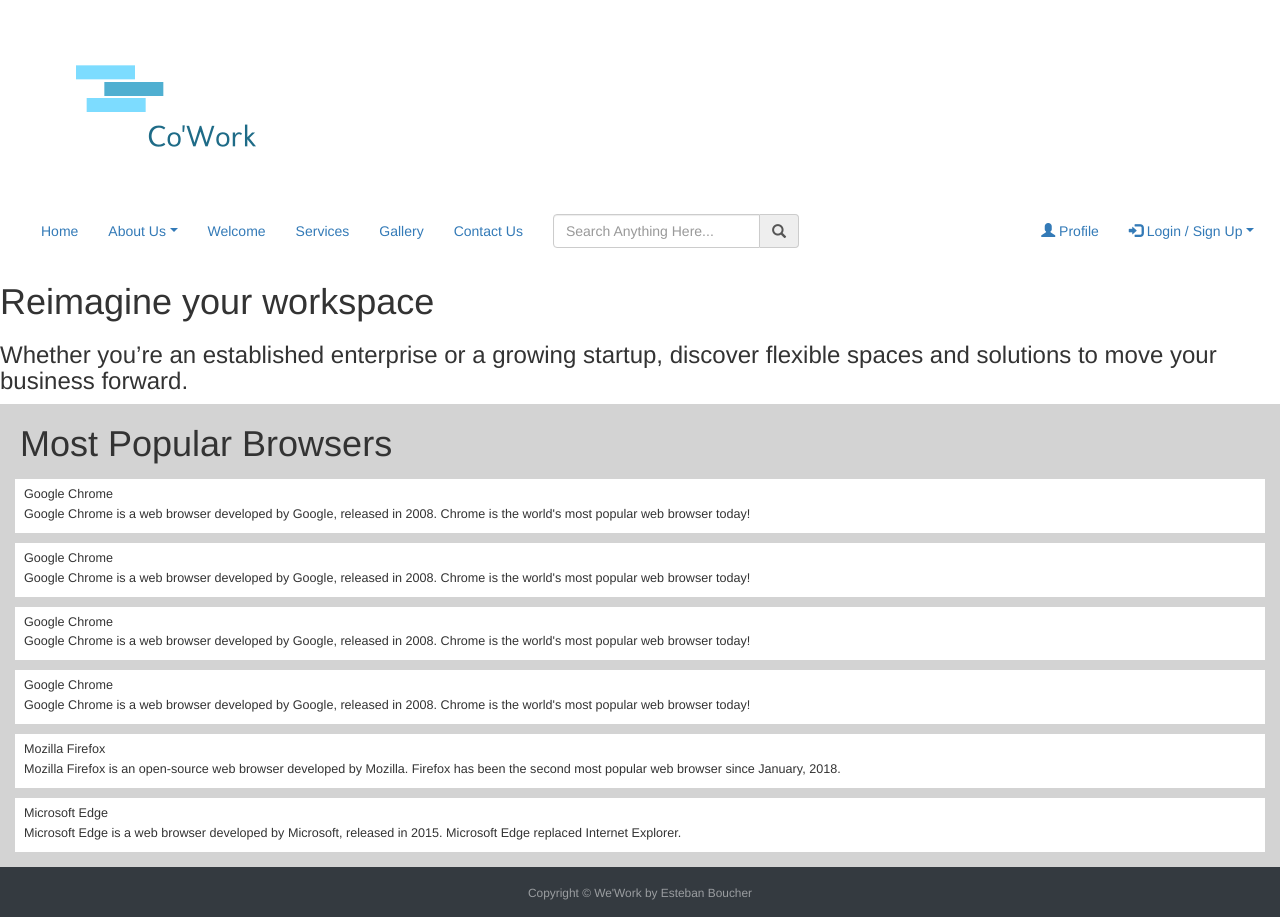
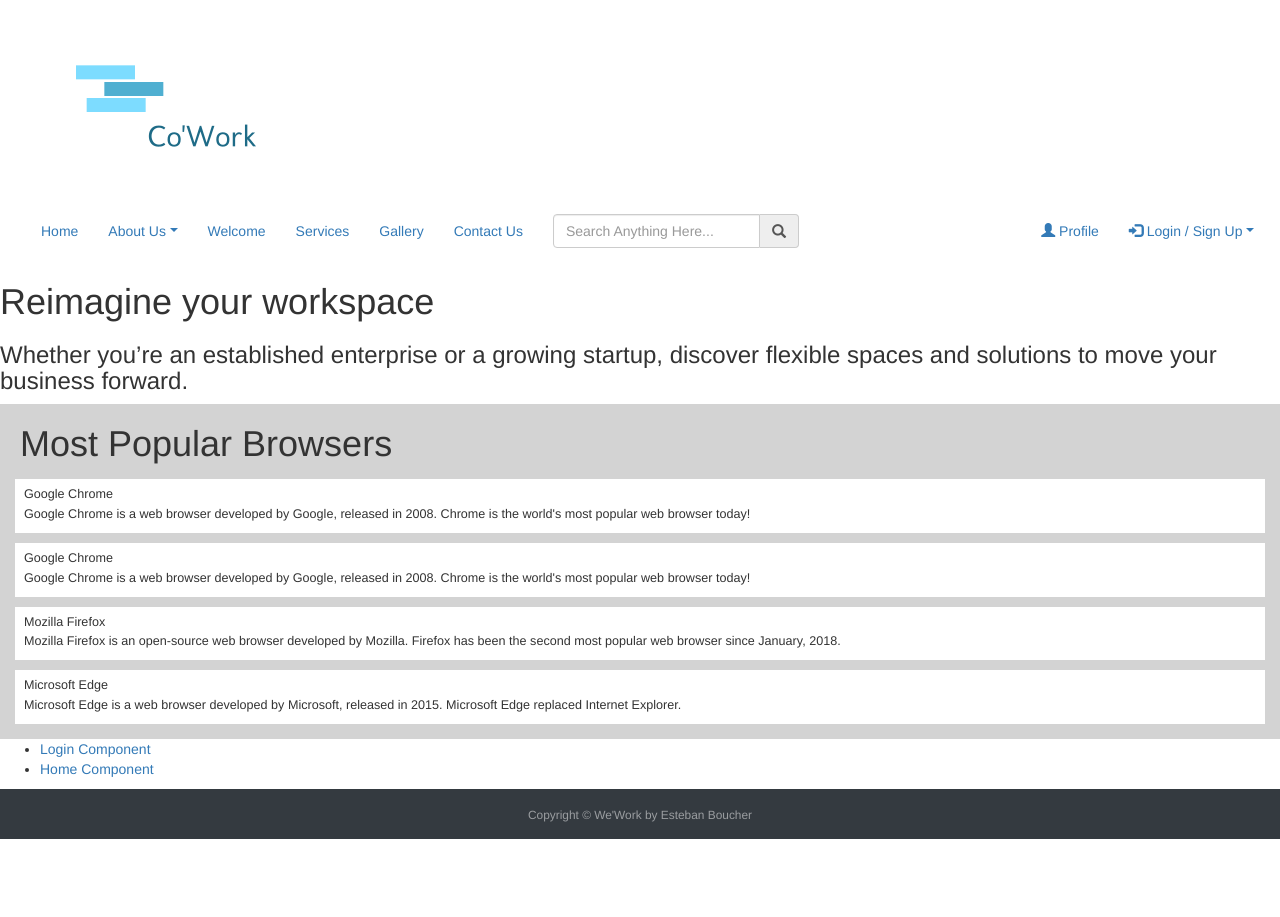
Before and after one commit to eboucher/Co-Work_web, an Angular app: page / in a window 1280 px wide. After the commit the page ends 839 px from the top, so only its background shows below. Built offline with nearby package versions, Linux system fonts and the light colour scheme.

Commit message:
Testing routes

```diff
--- a/src/app/app-routing.module.ts
+++ b/src/app/app-routing.module.ts
@@ -1,7 +1,13 @@
 import { NgModule } from '@angular/core';
 import { Routes, RouterModule } from '@angular/router';
 
-const routes: Routes = [];
+import { LoginComponent } from './login/login.component';
+import { HomeComponent } from './home/home.component';
+
+const routes: Routes = [
+  { path: 'login', component: LoginComponent },
+  { path: 'home', component: HomeComponent },
+];
 
 @NgModule({
   imports: [RouterModule.forRoot(routes)],
--- a/src/app/app.component.html
+++ b/src/app/app.component.html
@@ -17,14 +17,6 @@
       <p>Google Chrome is a web browser developed by Google, released in 2008. Chrome is the world's most popular web browser today!</p>
     </article>
     <article class="browser">
-      <h2>Google Chrome</h2>
-      <p>Google Chrome is a web browser developed by Google, released in 2008. Chrome is the world's most popular web browser today!</p>
-    </article>
-    <article class="browser">
-      <h2>Google Chrome</h2>
-      <p>Google Chrome is a web browser developed by Google, released in 2008. Chrome is the world's most popular web browser today!</p>
-    </article>
-    <article class="browser">
       <h2>Mozilla Firefox</h2>
       <p>Mozilla Firefox is an open-source web browser developed by Mozilla. Firefox has been the second most popular web browser since January, 2018.</p>
     </article>
@@ -34,7 +26,16 @@
     </article>
   </article>
 
+  <nav>
+    <ul>
+      <li><a routerLink="/login" routerLinkActive="active">Login Component</a></li>
+      <li><a routerLink="/home" routerLinkActive="active">Home Component</a></li>
+    </ul>
+  </nav>
 
   <!-- footer -->
   <app-footer></app-footer>
 </div>
+
+<!-- The routed views render in the <router-outlet>-->
+<router-outlet></router-outlet>
```
